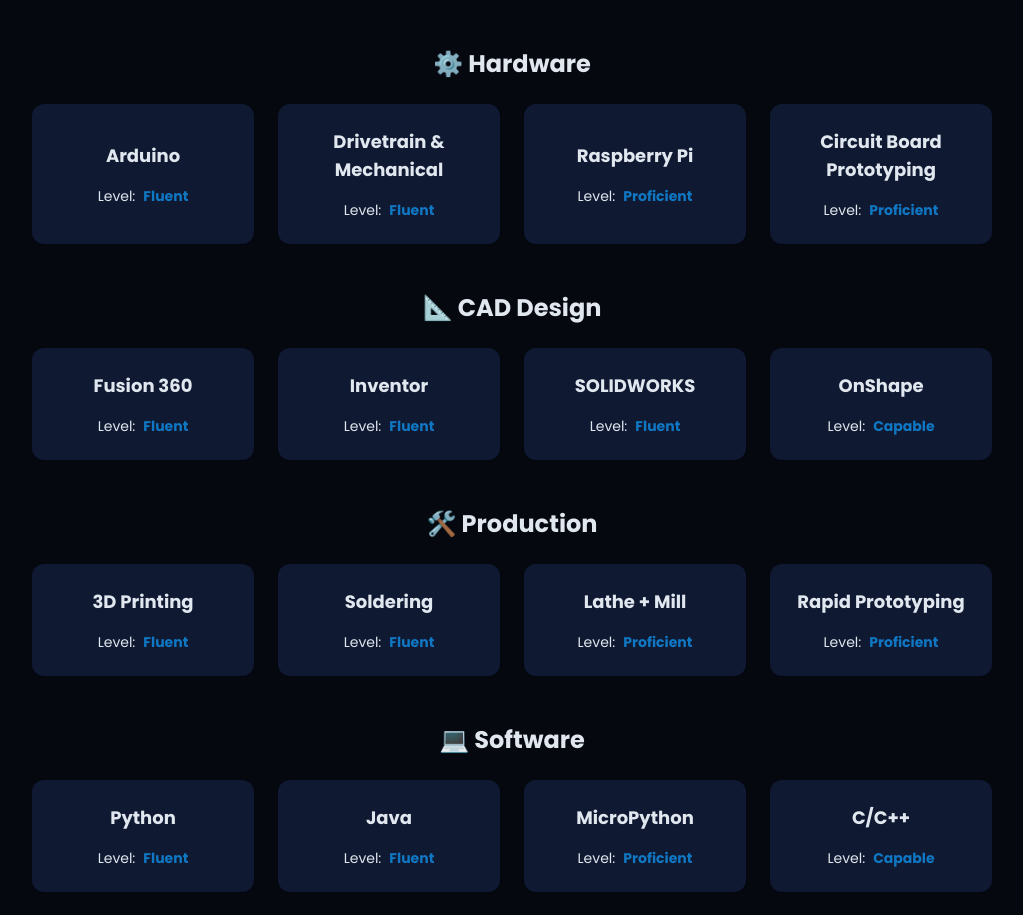
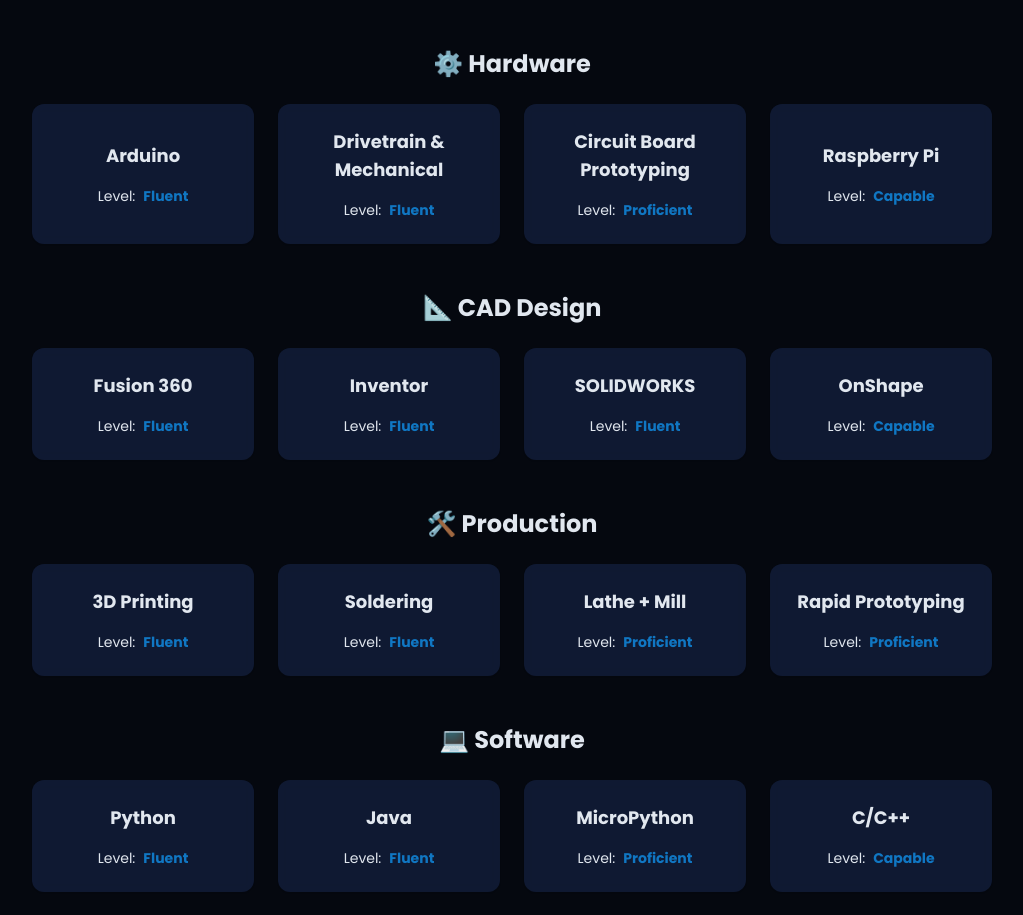
Before and after one commit to Aabjosh/Aabjosh-s-Portfolio, a React (Vite) app: page / in a window 1280 px wide. Shown: the part 2760-3675 px from the top of the page, without its empty margins (128-1151 px from the left). Built offline with nearby package versions, Linux system fonts and the light colour scheme.

Commit message:
reformatting minimal

```diff
--- a/src/components/SkillsSection.jsx
+++ b/src/components/SkillsSection.jsx
@@ -2,8 +2,8 @@
   // Hardware
   { name: "Arduino", level: "Fluent", category: "⚙️ Hardware" },
   { name: "Drivetrain & Mechanical", level: "Fluent", category: "⚙️ Hardware" },
-  { name: "Raspberry Pi", level: "Proficient", category: "⚙️ Hardware" },
   { name: "Circuit Board Prototyping", level: "Proficient", category: "⚙️ Hardware" },
+  { name: "Raspberry Pi", level: "Capable", category: "⚙️ Hardware" },
 
   // CAD Design
   { name: "Fusion 360", level: "Fluent", category: "📐 CAD Design" },
```
